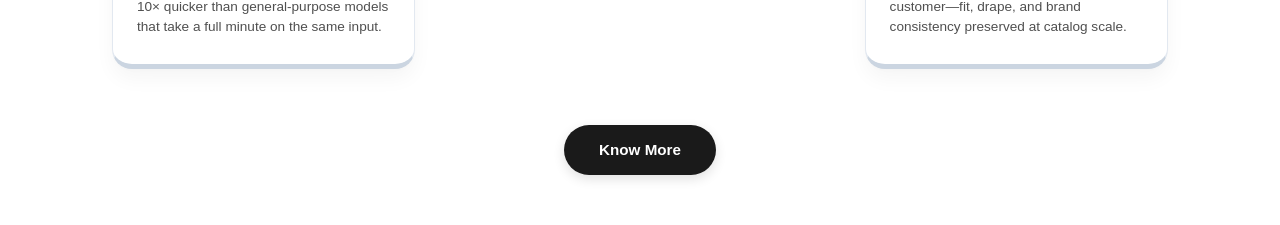
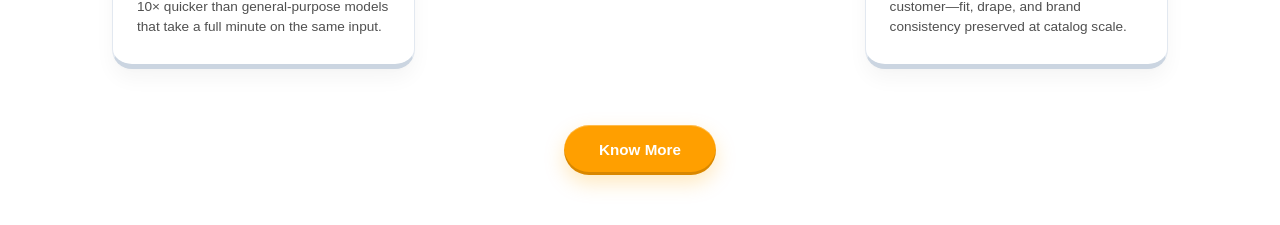
Before and after one commit to Mayank-Pandey7/nexus-ai, a React (Vite) app: page / in a window 1280 px wide. Shown: the part 3300-3525 px from the top of the page. Built offline with nearby package versions, Linux system fonts and the light colour scheme; a web font is replaced by a local one.

Commit message:
Style Know More button as secondary theme orange matching the PointAI design

```diff
--- a/src/components/sections/Benefits.tsx
+++ b/src/components/sections/Benefits.tsx
@@ -141,27 +141,28 @@ const Benefits: React.FC<BenefitsProps> = ({ onKnowMore }) => {
           <div style={{ display: 'flex', justifyContent: 'center', marginTop: '3.5rem' }}>
             <button
               onClick={onKnowMore}
+              className="home-cta-button"
               style={{
-                background: '#1a1a1a',
+                background: 'var(--secondary-color)',
                 color: '#ffffff',
+                border: 'none',
                 borderRadius: '9999px',
                 padding: '0.85rem 2.2rem',
-                fontWeight: 600,
+                fontWeight: 700,
                 fontSize: '0.95rem',
-                boxShadow: '0 4px 12px rgba(0,0,0,0.12)',
-                border: 'none',
+                boxShadow: 'inset 0 -3px rgba(0,0,0,0.15), inset 0 1px rgba(255,255,255,0.3), 0 8px 20px rgba(255, 166, 0, 0.25)',
                 cursor: 'pointer',
-                transition: 'transform 0.2s, background 0.2s, box-shadow 0.2s'
+                transition: 'all 0.25s ease'
               }}
               onMouseEnter={(e) => {
-                e.currentTarget.style.transform = 'translateY(-1px)';
-                e.currentTarget.style.background = '#2c2c2c';
-                e.currentTarget.style.boxShadow = '0 6px 16px rgba(0,0,0,0.16)';
+                e.currentTarget.style.transform = 'translateY(-2px)';
+                e.currentTarget.style.background = '#d99100';
+                e.currentTarget.style.boxShadow = 'inset 0 -3px rgba(0,0,0,0.15), inset 0 1px rgba(255,255,255,0.3), 0 12px 28px rgba(255, 166, 0, 0.35)';
               }}
               onMouseLeave={(e) => {
                 e.currentTarget.style.transform = 'translateY(0)';
-                e.currentTarget.style.background = '#1a1a1a';
-                e.currentTarget.style.boxShadow = '0 4px 12px rgba(0,0,0,0.12)';
+                e.currentTarget.style.background = 'var(--secondary-color)';
+                e.currentTarget.style.boxShadow = 'inset 0 -3px rgba(0,0,0,0.15), inset 0 1px rgba(255,255,255,0.3), 0 8px 20px rgba(255, 166, 0, 0.25)';
               }}
             >
               Know More
```
